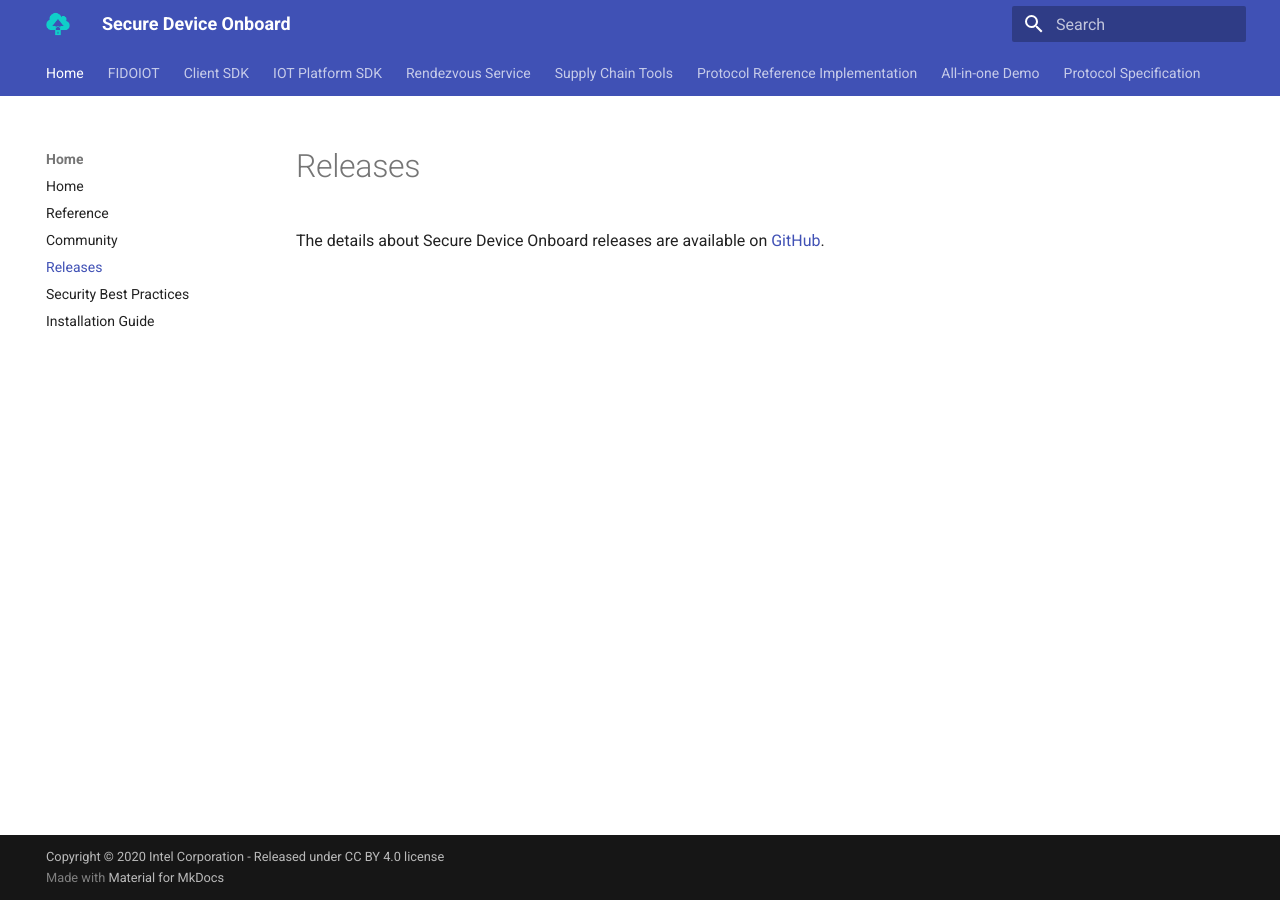
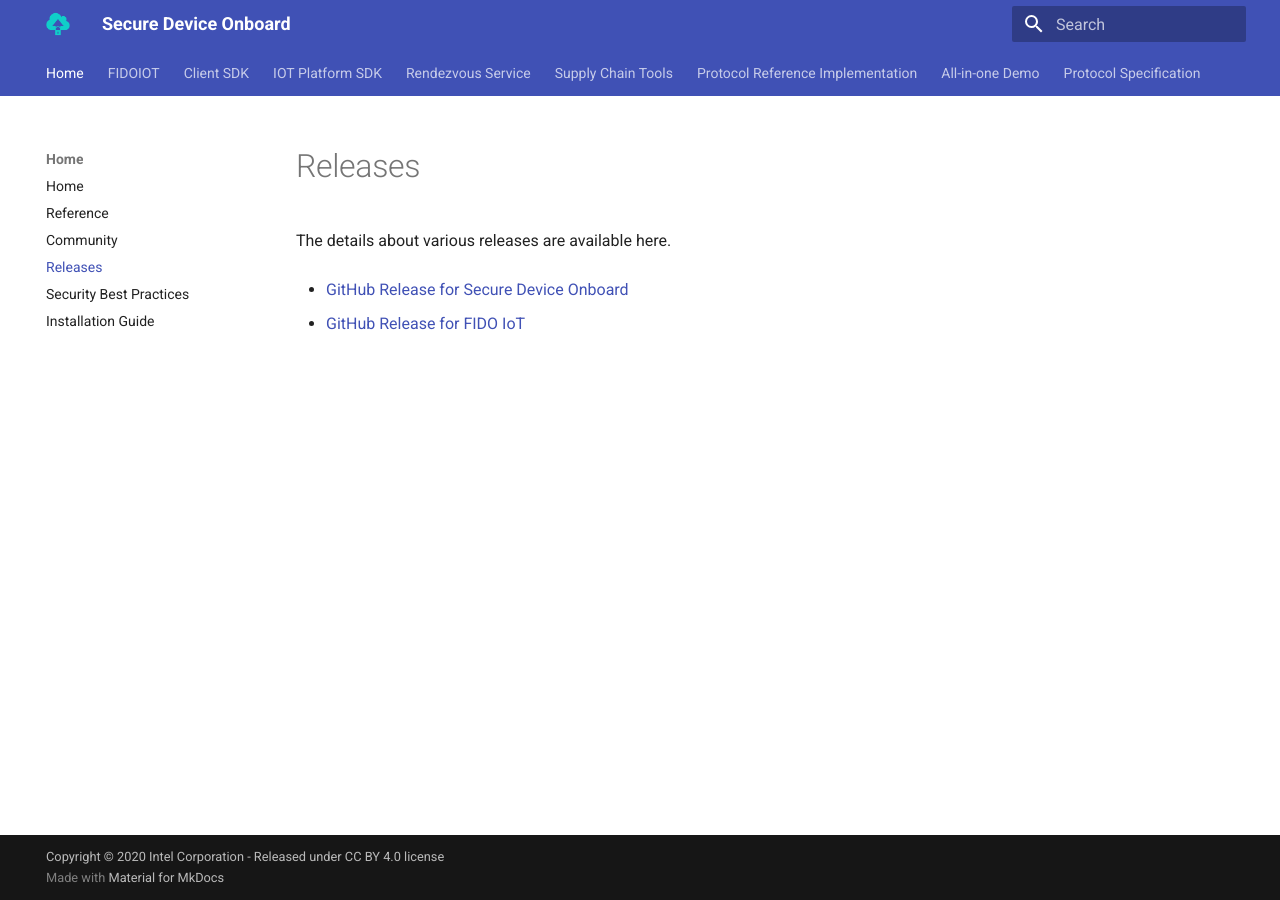
Before and after one commit to trbehera/docs, an MkDocs documentation site: the page built from docs/releases.md, in a window 1280 px wide. Built offline with MkDocs 1.6.1 and Material for MkDocs 9.7.7, drawn with Linux system fonts in a browser that asks for light colours.

Commit message:
Add details about release locations (#59)
Signed-off-by: Behera, Tushar Ranjan <tushar.ranjan.behera@intel.com>

```diff
--- a/docs/releases.md
+++ b/docs/releases.md
@@ -1,3 +1,7 @@
 # Releases
 
-The details about Secure Device Onboard releases are available on [GitHub](https://github.com/secure-device-onboard/release/releases).
+The details about various releases are available here.
+
+* [GitHub Release for Secure Device Onboard](https://github.com/secure-device-onboard/release/releases)
+
+* [GitHub Release for FIDO IoT](https://github.com/secure-device-onboard/release-fidoiot/releases)
```
Also changed, not shown: docs/fidoiot/fidoiot-introduction.md (+1 -1 lines).
